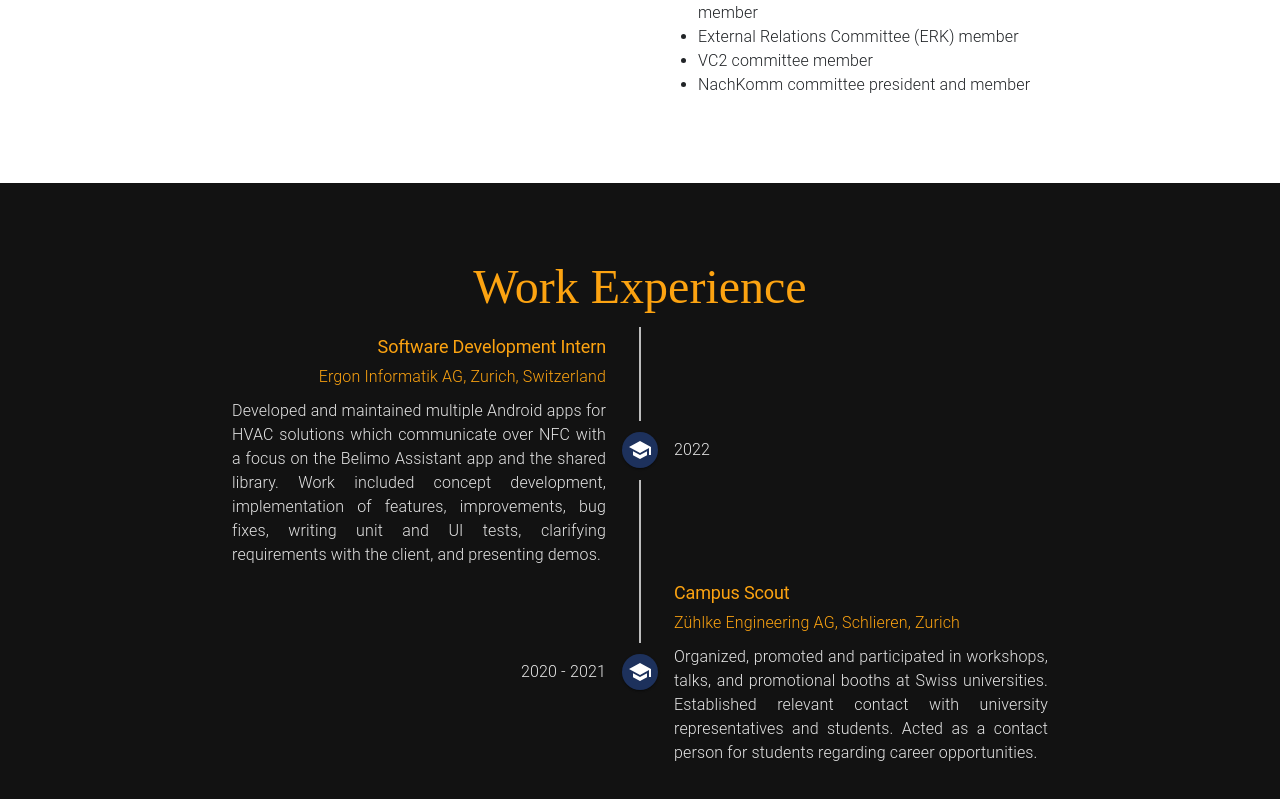
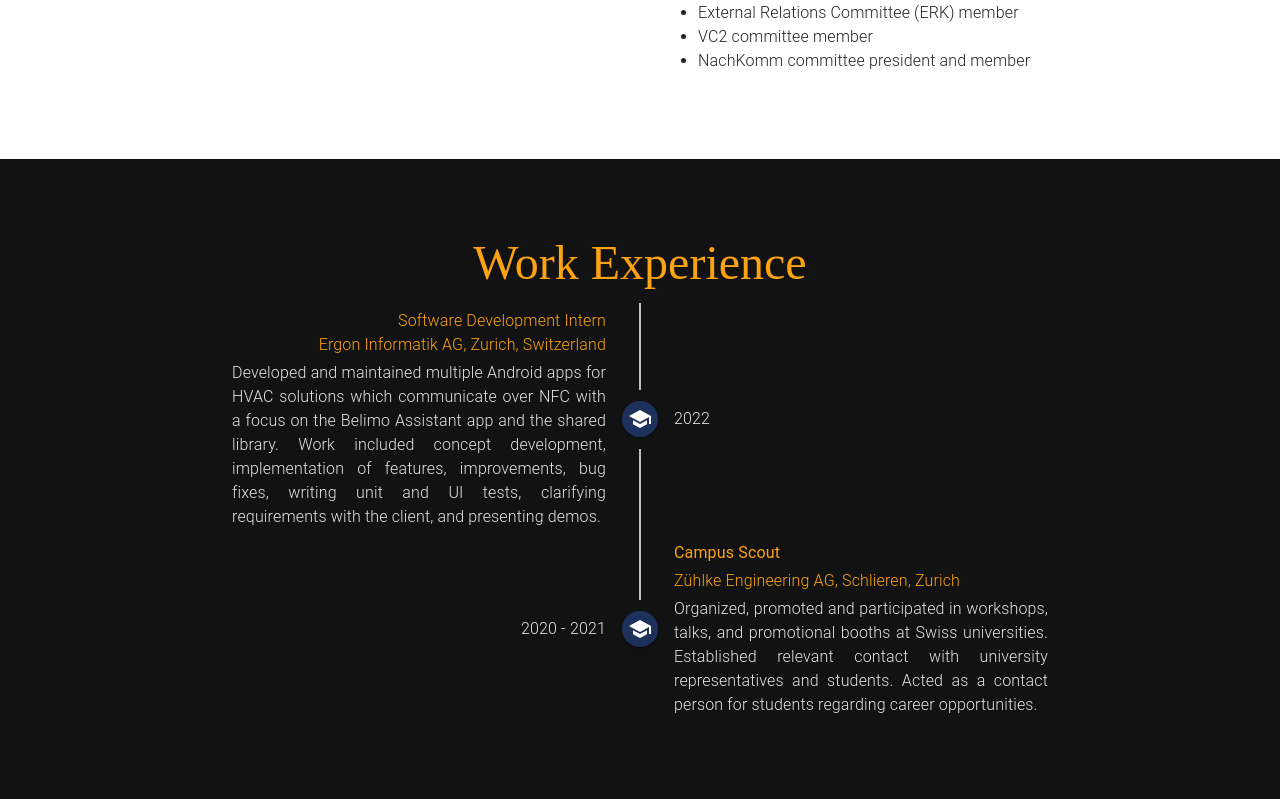
Before and after one commit to sla8/personal-website, a React (Create React App) app: page / in a window 1280 px wide. Shown: the part 1503-2302 px from the top of the page. Built offline with nearby package versions, Linux system fonts and the light colour scheme.

Commit message:
fix warnings

```diff
--- a/src/components/TimelineItem.tsx
+++ b/src/components/TimelineItem.tsx
@@ -8,7 +8,7 @@ import {
   Timeline,
 } from '@mui/lab';
 import SchoolIcon from '@mui/icons-material/School';
-import { Typography, useMediaQuery, useTheme } from '@mui/material';
+import { useMediaQuery, useTheme } from '@mui/material';
 
 interface TimelineContentContainerInput {
   screenIsAtLeastSm: boolean;
@@ -16,6 +16,7 @@ interface TimelineContentContainerInput {
 }
 
 interface TimelineItemInput {
+  key: string;
   time: string;
   titleColor: string;
   title: string;
@@ -70,30 +71,21 @@ export function TimelineItemLeft(props: TimelineItemInput) {
           paddingLeft: screenIsAtLeastSm ? 0 : '16px',
         }}
       >
-        <Typography
-          variant="h2"
-          sx={{ textAlign: screenIsAtLeastSm ? 'right' : 'left' }}
-          className={`${props.titleColor}`}
+        <div
+          className={`${screenIsAtLeastSm ? 'text-right' : 'text-left'} ${
+            props.titleColor
+          }`}
         >
           {props.title}
-        </Typography>
-        <Typography
-          variant="body1"
-          sx={{
-            paddingBottom: '10px',
-            textAlign: screenIsAtLeastSm ? 'right' : 'left',
-          }}
-          className={`${props.titleColor}`}
+        </div>
+        <div
+          className={`${screenIsAtLeastSm ? 'text-right' : 'text-left'} ${
+            props.titleColor
+          } pb-1`}
         >
           {props.subtitle}
-        </Typography>
-        <Typography
-          variant="body1"
-          sx={{ textAlign: 'justify' }}
-          className={`${props.textColor}`}
-        >
-          {props.text}
-        </Typography>
+        </div>
+        <div className={`${props.textColor} text-justify`}>{props.text}</div>
       </TimelineContent>
     </TimelineItem>
   );
@@ -124,27 +116,15 @@ export function TimelineItemRight(props: TimelineItemInput) {
         <TimelineConnector sx={{ opacity: props.connectorBottom ? 1 : 0 }} />
       </TimelineSeparator>
       <TimelineContent sx={{ paddingRight: 0 }}>
-        <Typography
-          variant="h2"
-          sx={{ textAlign: 'left' }}
-          className={`${props.titleColor}`}
+        <div
+          className={`${props.titleColor} pb-1 text-left antialiased font-normal`}
         >
           {props.title}
-        </Typography>
-        <Typography
-          variant="body1"
-          sx={{ paddingBottom: '10px', textAlign: 'left' }}
-          className={`${props.titleColor}`}
-        >
+        </div>
+        <div className={`${props.titleColor} pb-1 text-left`}>
           {props.subtitle}
-        </Typography>
-        <Typography
-          variant="body1"
-          sx={{ textAlign: 'justify' }}
-          className={`${props.textColor}`}
-        >
-          {props.text}
-        </Typography>
+        </div>
+        <div className={`${props.textColor} text-justify`}>{props.text}</div>
       </TimelineContent>
     </TimelineItem>
   );
--- a/src/content/landing/Education.tsx
+++ b/src/content/landing/Education.tsx
@@ -40,6 +40,7 @@ function createBachelorTimelineItem(
 ) {
   return (
     <TimelineItemRight
+      key="bachelor-timeline-item"
       time="2014 - 2020"
       titleColor={titleColor}
       title="ETH Zurich"
@@ -79,6 +80,7 @@ function createMasterTimelineItem(
 ) {
   return (
     <TimelineItemLeft
+      key="master-timeline-item"
       time="2020 - 2023"
       titleColor={titleColor}
       title="ETH Zurich"
--- a/src/content/landing/Work.tsx
+++ b/src/content/landing/Work.tsx
@@ -43,6 +43,7 @@ function createErgonInternshipItem(
 ) {
   return (
     <TimelineItemLeft
+      key="ergon-internship-timeline-item"
       time="2022"
       titleColor={titleColor}
       title="Software Development Intern"
@@ -71,6 +72,7 @@ function createCampusScoutZuehlkeItem(
 ) {
   return (
     <TimelineItemRight
+      key="zuehlke-campus-scout-timeline-item"
       time="2020 - 2021"
       titleColor={titleColor}
       title="Campus Scout"
```
